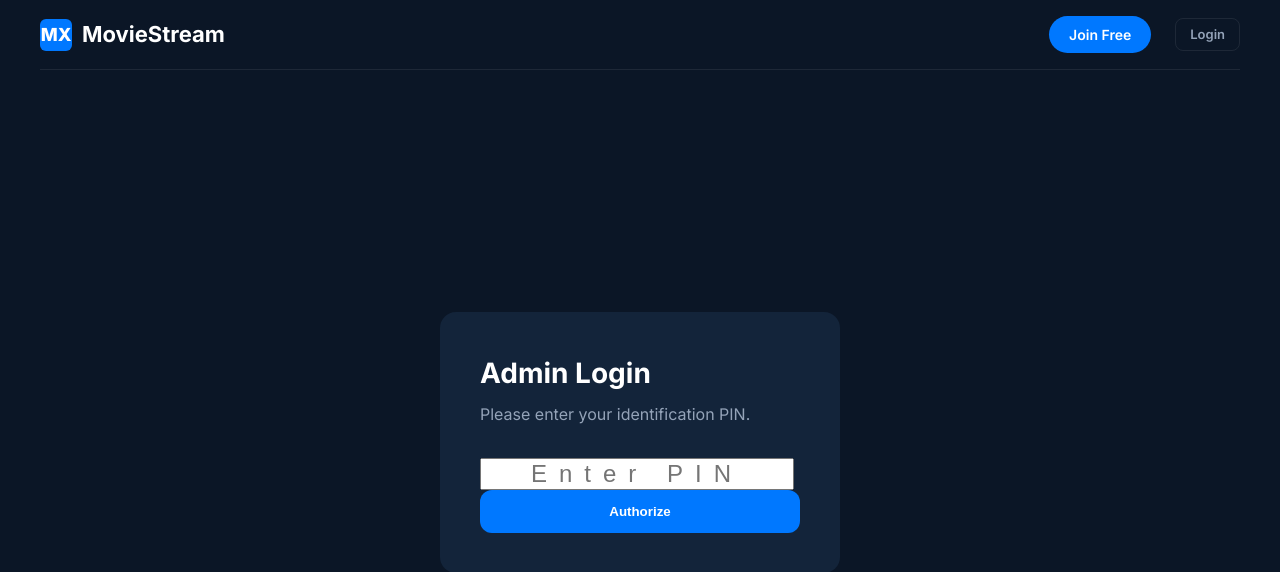
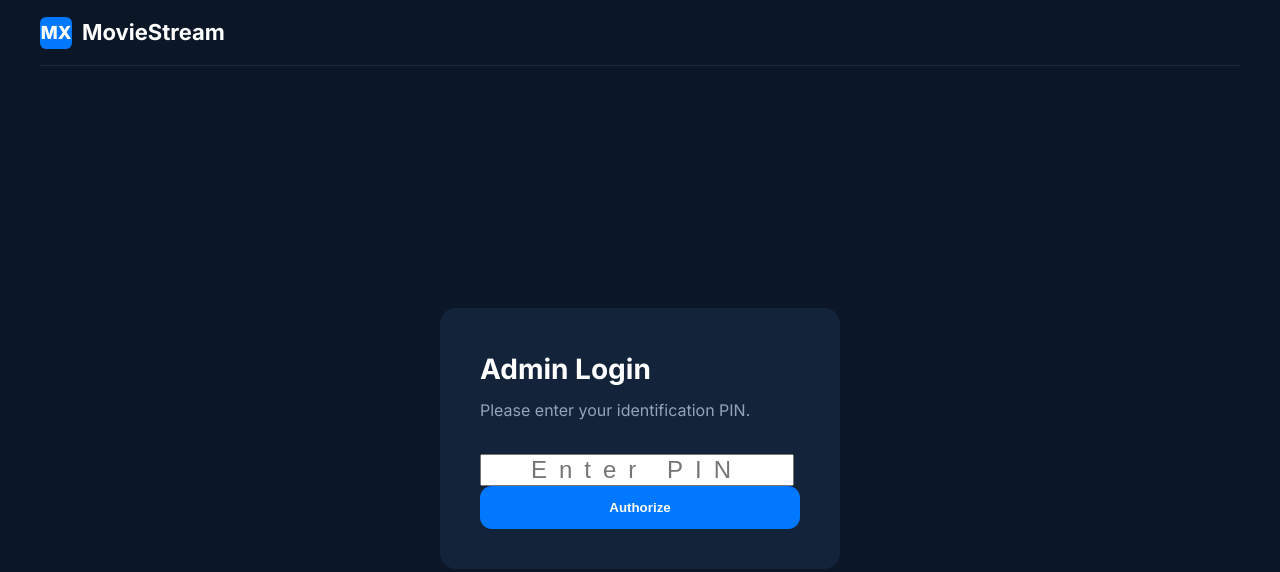
Before and after one commit to aryanjha206/MovieStream, a Flask app: page /admin in a window 1280 px wide. Shown: the top 572 px of the page. Run offline with Flask 3, Linux system fonts and the light colour scheme.

Commit message:
Add files via upload

```diff
--- a/templates/base.html
+++ b/templates/base.html
@@ -28,9 +28,6 @@
                 {% elif is_logged_in %}
                     <a href="{{ url_for('dashboard') }}" class="nav-btn active">Home</a>
                     <a href="{{ url_for('logout') }}" class="nav-btn">Logout</a>
-                {% else %}
-                    <a href="{{ url_for('signup') }}" class="nav-btn btn-primary">Join Free</a>
-                    <a href="{{ url_for('login') }}" class="nav-btn" style="font-size: 13px; color: var(--mx-text-dim); border: 1px solid var(--mx-border); padding: 6px 14px; border-radius: 8px;">Login</a>
                 {% endif %}
             </nav>
         </header>
@@ -47,6 +44,8 @@
             {% endwith %}
             {% block content %}{% endblock %}
         </main>
+
+        {% if is_logged_in or is_admin %}
         <nav class="mobile-nav">
             <a href="{{ url_for('dashboard') }}" class="mobile-nav-item active">
                 <span class="mobile-nav-icon">🏠</span>
@@ -61,18 +60,14 @@
                     <span class="mobile-nav-icon">⚙️</span>
                     <span>Admin</span>
                 </a>
-            {% elif is_logged_in %}
+            {% else %}
                 <a href="{{ url_for('logout') }}" class="mobile-nav-item">
                     <span class="mobile-nav-icon">👤</span>
                     <span>Logout</span>
                 </a>
-            {% else %}
-                <a href="{{ url_for('login') }}" class="mobile-nav-item">
-                    <span class="mobile-nav-icon">🔑</span>
-                    <span>Login</span>
-                </a>
             {% endif %}
         </nav>
+        {% endif %}
     </div>
     <script src="{{ url_for('static', filename='js/pwa.js') }}"></script>
     {% block scripts %}{% endblock %}
```
